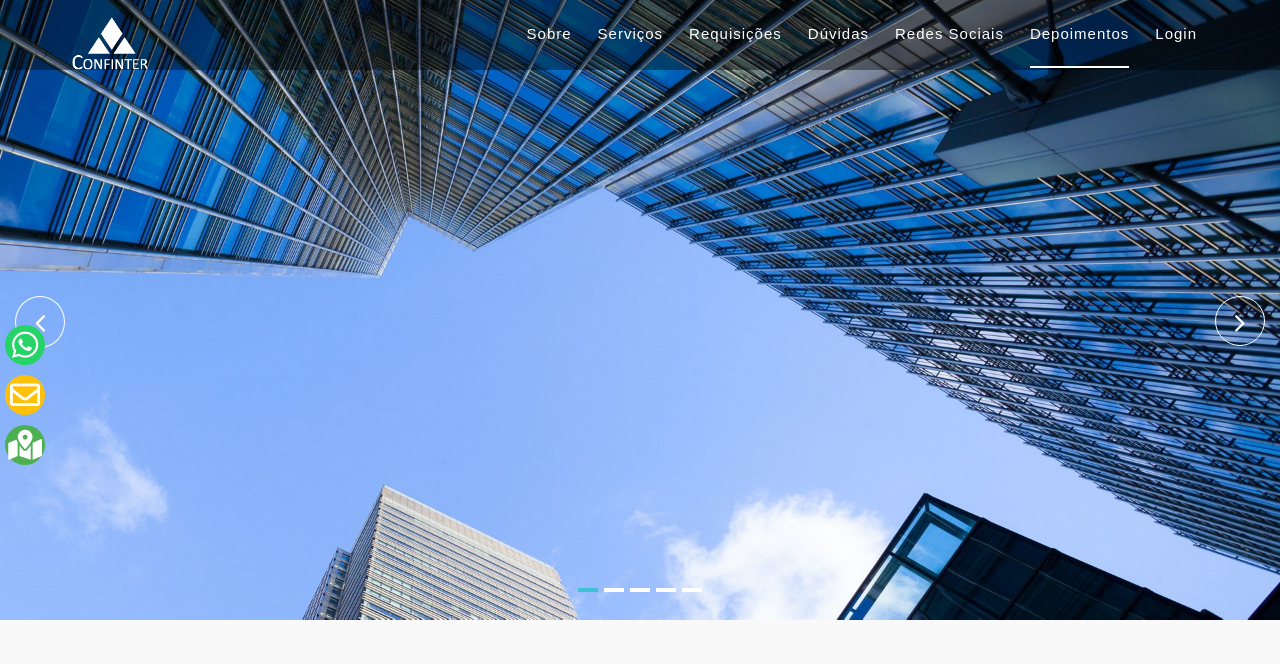
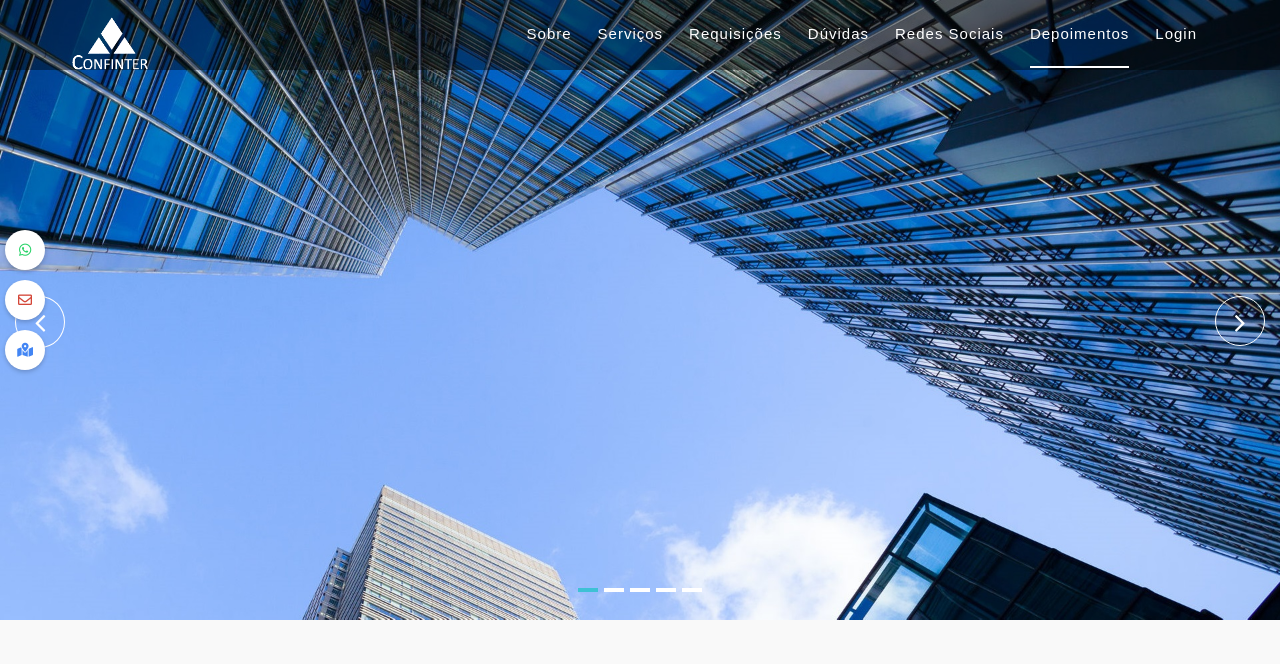
Before and after one commit to finandolopes/DRP01-PJI110-SALA-007GRUPO-017, a PHP site: page / in a window 1280 px wide. Shown: the top 664 px of the page. Run offline with PHP 8.4, Linux system fonts and the light colour scheme; data that the repository does not hold is empty; some web fonts are replaced.

Commit message:
Update index.php
Alterado Icones de como chegar, Whatsapp e E-mail

```diff
--- a/index.php
+++ b/index.php
@@ -18,7 +18,6 @@ if (isset($_SESSION['sucesso_depoimento']) && $_SESSION['sucesso_depoimento']) {
     unset($_SESSION['sucesso_depoimento']);
 }
 ?>
-
 
 <!doctype html>
 <html lang="pt-br">
@@ -150,6 +149,11 @@ if (isset($_SESSION['sucesso_depoimento']) && $_SESSION['sucesso_depoimento']) {
             // Máscara para hora (HH:MM)
             $('#horario_contato').mask('00:00');
 
+            $(document).ready(function() {
+            // Máscara para telefone
+            $('#telefone').mask('(00) 00000-0000');
+            });
+
             // Máscara para e-mail
             $('#email').mask('A', {
                 translation: {
@@ -225,28 +229,47 @@ if (isset($_SESSION['sucesso_depoimento']) && $_SESSION['sucesso_depoimento']) {
         });
 
     </script>
+
+
    <style>
-        /* Estilos personalizados */
-        /* Estilizando os ícones do mapa */
-        .fa-map-marker {
-            color: #f03a3a; /* Cor vermelho */
-            font-size: 130%; /* Aumenta o tamanho em 30% */
+    /* Estilo do modal */
+.modal {
+  display: none; /* Inicialmente escondido */
+  position: fixed;
+  z-index: 9999; /* Z-index alto para sobrepor o site */
+  left: 0;
+  top: 0;
+  width: 100%;
+  height: 100%;
+  overflow: auto;
+  background-color: rgba(0, 0, 0, 0.4);
 }
 
-        /* Estilizando os ícones do e-mail */
-        .fa-envelope-o {
-            color: #75cbeb; /* Cor azul */
-            font-size: 130%; /* Aumenta o tamanho em 30% */
+/* Conteúdo do modal */
+.modal-conteudo {
+  background-color: #fefefe;
+  margin: 15% auto;
+  padding: 20px;
+  border: 1px solid #888;
+  width: 80%;
+  position: relative;
 }
 
-        /* Estilizando os ícones do WhatsApp */
-        .fa-whatsapp {
-            color: #25d366; /* Cor do WhatsApp */
-            font-size: 130%; /* Aumenta o tamanho em 30% */
+/* Botão de fechar e ampliar */
+.fechar {
+  color: #aaa;
+  float: right;
+  font-size: 28px;
+  font-weight: bold;
+  cursor: pointer;
 }
-    </style>
-<link rel="stylesheet" href="https://cdnjs.cloudflare.com/ajax/libs/font-awesome/5.15.4/css/all.min.css">
-   <style>
+
+.ampliar {
+  position: absolute;
+  top: 10px;
+  right: 10px;
+  cursor: pointer;
+}
        .floating-buttons {
            position: fixed;
            top: 50%;
@@ -274,27 +297,47 @@ if (isset($_SESSION['sucesso_depoimento']) && $_SESSION['sucesso_depoimento']) {
            transition: background 0.3s ease;
        }
 
-       .floating-buttons a:hover {
-           background: rgba(255, 255, 255, 0.1); /* Mudando a cor de fundo ao passar o mouse */
+       /* Estilo dos botões flutuantes */
+.floating-buttons {
+  position: fixed;
+  bottom: 20px;
+  right: 20px;
 }
 
-       /* Estilize cada botão com as cores e ícones apropriados */
-       .floating-buttons a.whatsapp {
-           background-color: #25D366; /* Cor do WhatsApp */
-       }
-       .floating-buttons a.email {
-           background-color: #FFC107; /* Cor do E-mail */
-       }
-       .floating-buttons a.gps {
-           background-color: #4CAF50; /* Cor do GPS */
+/* Estilo do ícone do WhatsApp */
+.whatsapp i {
+  color: #25D366; /* Cor verde do logo do WhatsApp */
 }
 
-       /* Estilizando os ícones */
-       .floating-buttons a i {
-           color: #fff; /* Definindo a cor do ícone */
-           font-size: 30px; /* Tamanho do ícone */
+/* Estilo do ícone do Email */
+.email i {
+  color: #D44638; /* Cor vermelha do logo do Gmail, por exemplo */
 }
+
+/* Estilo do ícone do GPS */
+.gps i {
+  color: #4285F4; /* Cor azul do logo do Google Maps */
+}
+
+.floating-buttons a {
+  display: block;
+  margin-bottom: 10px;
+  width: 40px;
+  height: 40px;
+  line-height: 40px;
+  text-align: center;
+  background-color: #fff; /* Fundo branco para todos os ícones */
+  border-radius: 50%;
+  text-decoration: none;
+  box-shadow: 0 2px 4px 0 rgba(0,0,0,0.2); /* Sombra para destacar os ícones */
+}
+
+.floating-buttons a:hover {
+  opacity: 0.8; /* Efeito ao passar o mouse */
+}
+
 </style>
+
    <style>
     /* Estilos personalizados para o modal */
     .modal-dialog {
@@ -330,24 +373,23 @@ if (isset($_SESSION['sucesso_depoimento']) && $_SESSION['sucesso_depoimento']) {
     }
 </style>
 <style>
-    /* Estilizando os ícones das redes sociais */
-    .footer-icons .fab.fa-instagram,
-    .footer-icons .fab.fa-whatsapp {
-        font-size: 30px; /* Ajuste o tamanho do ícone */
+    /* Estilo dos ícones das redes sociais */
+    .footer-icons a i {
+        font-size: 45px; /* Ajuste o tamanho do ícone */
+        margin-right: 10px; /* Adiciona um espaçamento entre os ícones */
     }
 
-    .footer-icons .fab.fa-instagram {
+    .footer-icons a .fab.fa-instagram {
         color: #e4405f; /* Cor do Instagram */
     }
 
-    .footer-icons .fab.fa-whatsapp {
+    .footer-icons a .fab.fa-whatsapp {
         color: #25d366; /* Cor do WhatsApp */
     }
 
     /* Remover estilo padrão dos links */
     .footer-icons a {
         text-decoration: none; /* Remove sublinhado */
-        display: inline-block; /* Transforma em bloco para ajuste de tamanho */
     }
 </style>
 </head>
@@ -358,28 +400,80 @@ if (isset($_SESSION['sucesso_depoimento']) && $_SESSION['sucesso_depoimento']) {
 </div>
 
 <!-- Modal de Como Chegar -->
-<div class="modal fade" id="modalComoChegar" tabindex="-1" role="dialog" aria-labelledby="modalComoChegarLabel" aria-hidden="true">
-    <div class="modal-dialog" role="document">
-        <div class="modal-content">
-            <div class="modal-header">
-                <h5 class="modal-title" id="modalComoChegarLabel">Como Chegar</h5>
-                <button type="button" class="close" data-dismiss="modal" aria-label="Fechar">
-                    <span aria-hidden="true">&times;</span>
-                </button>
-            </div>
-            <div class="modal-body">
-                <!-- Container para o iframe -->
-                <div class="iframe-container">
-                    <!-- Adicione o mapa aqui -->
-                    <iframe src="https://www.google.com/maps/embed?pb=!1m18!1m12!1m3!1d3644.1988382851664!2d-46.35146388502099!3d-23.525430884702335!2m3!1f0!2f0!3f0!3m2!1i1024!2i768!4f13.1!3m3!1m2!1s0x94ce8c29978bd3ed%3A0xfc15ad62e912d4c0!2sRua%20Marina%20La%20Regina%2C%20203%20-%20Centro%2C%20Po%C3%A1%20-%20SP%2C%2008550-210!5e0!3m2!1sen!2sbr!4v1649864460259!5m2!1sen!2sbr" class="responsive-iframe" allowfullscreen="" loading="lazy"></iframe>
+<div id="modalComoChegar" class="modal">
+    <div class="modal-conteudo">
+        <span class="fechar" id="fecharModal">&times;</span>
+        <span class="ampliar" id="ampliarModal">Ampliar</span>
+        <h2>Como Chegar</h2>
+        <p>Aqui você pode adicionar instruções sobre como chegar ao seu local.</p>
+        <!-- Adicione um mapa ou instruções detalhadas -->
+        <button id="voltar">Voltar</button>
     </div>
 </div>
-            <div class="modal-footer">
-                <button type="button" class="btn btn-secondary" data-dismiss="modal">Fechar</button>
-            </div>
-        </div>
-    </div>
-</div>
+
+<script>
+    // Obtém o elemento do modal
+    var modal = document.getElementById("modalComoChegar");
+
+    // Obtém o elemento para abrir o modal
+    var abrirModal = document.getElementById("btnOpenMap");
+
+    // Obtém o elemento para fechar o modal
+    var fecharModal = document.getElementById("fecharModal");
+
+    // Obtém o elemento para ampliar o modal
+    var ampliarModal = document.getElementById("ampliarModal");
+
+    // Obtém o botão de voltar
+    var botaoVoltar = document.getElementById("voltar");
+
+    // Função para abrir o modal
+    function abrirModalFunction() {
+        modal.style.display = "flex"; // Altera o display para flex
+        // Impede que a rolagem do corpo da página enquanto o modal estiver aberto
+        document.body.style.overflow = "hidden";
+    }
+
+    // Função para fechar o modal
+    function fecharModalFunction() {
+        modal.style.display = "none"; // Oculta o modal
+        // Restaura a rolagem do corpo da página
+        document.body.style.overflow = "";
+    }
+
+    // Quando o usuário clicar no ícone de GPS, o modal é exibido
+    abrirModal.onclick = function(event) {
+        event.preventDefault(); // Impede o comportamento padrão do link
+        abrirModalFunction();
+    }
+
+    // Quando o usuário clicar no botão de fechar, o modal é ocultado
+    fecharModal.onclick = function() {
+        fecharModalFunction();
+    }
+
+    // Quando o usuário clicar no botão de voltar, o modal é ocultado
+    botaoVoltar.onclick = function() {
+        fecharModalFunction();
+    }
+
+    // Quando o usuário clicar no botão de ampliar, o modal é ampliado
+    ampliarModal.onclick = function() {
+        // Adicione estilos para ampliar o modal conforme necessário
+        modal.style.width = "100%";
+        modal.style.height = "100%";
+        modal.style.margin = "0";
+    }
+
+    // Quando o usuário clicar fora do modal, ele também é ocultado
+    window.onclick = function(event) {
+        if (event.target == modal) {
+            fecharModalFunction();
+        }
+    }
+</script>
+
+
 
 <body data-spy="scroll" data-target="#navbar-edart">
 <div id="preloader"></div>
@@ -463,7 +557,7 @@ if (isset($_SESSION['sucesso_depoimento']) && $_SESSION['sucesso_depoimento']) {
                         <form action="php/processa_login.php" method="POST">
                             <div class="form-group">
                                 <label for="user">Usuário:</label>
-                                <input type="text" class="form-control" id="user" name="user">
+                                <input type="text" class="form-control" id="user" name="usuario">
                             </div>
                             <div class="form-group">
                                 <label for="senha">Senha:</label>
@@ -471,6 +565,7 @@ if (isset($_SESSION['sucesso_depoimento']) && $_SESSION['sucesso_depoimento']) {
                             </div>
                             <button type="submit" class="btn btn-primary">Entrar</button>
                         </form>
+
                     </div>
                     <div class="col-md-6">
                         <img src="img/logo01-black.png" alt="Imagem de Login" class="img-fluid">
@@ -917,7 +1012,7 @@ if (isset($_SESSION['sucesso_depoimento']) && $_SESSION['sucesso_depoimento']) {
                                     </div>
                                 </div>
                             </div>
-                            <div id="redes" class="faq-area area-padding"></div>
+                            <div id="redes" class="faq-area area-padding">
                                 <div class="container mt-5">
                                     <div class="row">
                                         <div class="col-md-6 col-sm-6 col-xs-12">
@@ -937,6 +1032,8 @@ if (isset($_SESSION['sucesso_depoimento']) && $_SESSION['sucesso_depoimento']) {
                                         </div>
                                     </div>
                                 </div>
+                            </div>
+
 
                             <div class="footer-area-bottom bg-light py-5 mt-5">
                                 <div class="container">
@@ -1064,10 +1161,9 @@ if (isset($_SESSION['sucesso_depoimento']) && $_SESSION['sucesso_depoimento']) {
 <script src="https://code.jquery.com/jquery-3.5.1.slim.min.js"></script>
 <script src="https://cdn.jsdelivr.net/npm/popper.js@1.16.1/dist/umd/popper.min.js"></script>
 <script src="https://stackpath.bootstrapcdn.com/bootstrap/4.5.2/js/bootstrap.min.js"></script>
-<!-- Adicione os scripts do Bootstrap -->
-<script src="https://cdnjs.cloudflare.com/ajax/libs/jquery/3.6.0/jquery.min.js"></script>
 <script src="https://cdnjs.cloudflare.com/ajax/libs/popper.js/2.11.6/umd/popper.min.js"></script>
-<script src="https://maxcdn.bootstrapcdn.com/bootstrap/4.5.2/js/bootstrap.min.js"></script>
+<script src="https://cdnjs.cloudflare.com/ajax/libs/jquery.mask/1.14.16/jquery.mask.min.js"></script>
+
 
 <script>
     // Aguarde até que o documento esteja totalmente carregado
```
Lines whose indentation alone changed are shown as unchanged.
